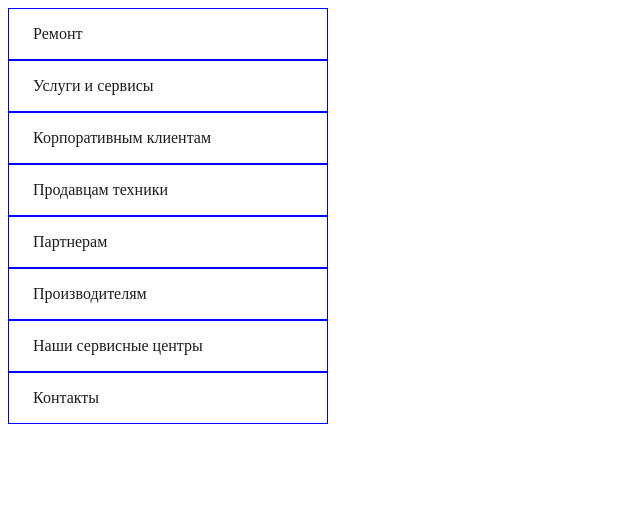
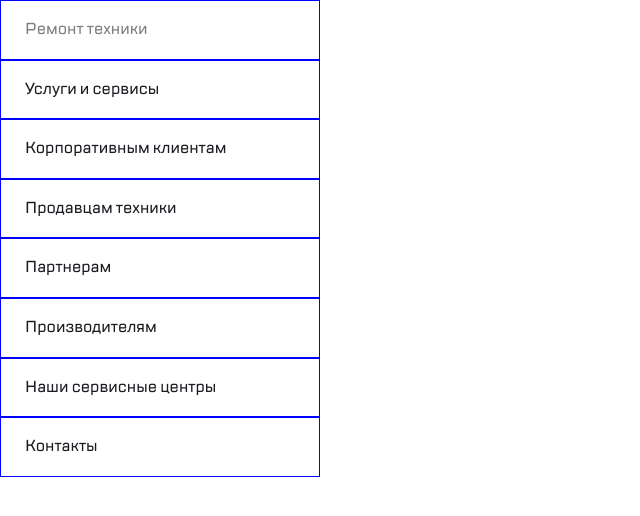
Before and after one commit to goldbearman/unit1.3.2, a website: page sidebar.html in a window 1280 px wide. Shown: the whole page, without its empty margins (0-640 px from the left). Drawn offline with nearby package versions, Linux system fonts and the light colour scheme; files that its build step writes are made by us from their sources.

Commit message:
sidebar / --active

```diff
--- /dev/null
+++ b/fonts.scss
@@ -0,0 +1,48 @@
+@import "vars";
+
+@font-face {
+  font-family: 'TTLakes';
+  src: url("fonts/TTLakes-Regular.woff") format('woff'),
+  url("fonts/TTLakes-Regular.ttf") format('ttf');
+  font-weight: 400;
+}
+
+@font-face {
+  font-family: 'TTLakes';
+  src: url("fonts/TTLakes-Medium.woff") format('woff'),
+  url("fonts/TTLakes-Medium.ttf") format('ttf');
+  font-weight: 500;
+}
+
+@font-face {
+  font-family: 'TTLakes';
+  src: url("fonts/TTLakes-Bold.woff") format('woff'),
+  url("fonts/TTLakes-Bold.ttf") format('ttf');
+  font-weight: 700;
+}
+
+html {
+  font-size: 16px;
+}
+
+body {
+  margin: 0;
+  font-family: 'TTLakes', sans-serif;
+  font-size: 1rem;
+  line-height: 1.6rem;
+  color: $text-all;
+}
+
+*,
+*:before,
+*:after {
+  box-sizing: border-box;
+}
+
+h1, h2, h3, h4, h5, h6 {
+  margin: 0;
+}
+
+p {
+  margin: 0;
+}
--- a/sidebar.html
+++ b/sidebar.html
@@ -9,8 +9,8 @@
 
 <div class="sidebar">
 	<ul class="sidebar-menu">
-		<li><a href="#">Ремонт</a></li>
-		<li><a class="sidebar-menu--active" href="#">Услуги и сервисы</a></li>
+		<li class="sidebar-menu--active"><a href="#">Ремонт техники</a></li>
+		<li><a href="#">Услуги и сервисы</a></li>
 		<li><a href="#">Корпоративным клиентам</a></li>
 		<li><a href="#">Продавцам техники</a></li>
 		<li><a href="#">Партнерам</a></li>
--- a/sidebarstyle.scss
+++ b/sidebarstyle.scss
@@ -1,4 +1,18 @@
 @import "vars";
+@import "fonts";
+
+html {
+  font-size: 16px;
+}
+
+body {
+  margin: 0;
+  font-family: 'TTLakes', sans-serif;
+  font-size: 1rem;
+  line-height: 1.6rem;
+  color: $text-all;
+  font-weight: 500;
+}
 
 .sidebar {
 
@@ -22,10 +36,10 @@
       color: $text-all;
     }
 
-    &--active{
+    &--active a {
       background: url("img/highlight-sidebar.svg") no-repeat 0 10px;
       color: $text;
+
     }
-
   }
 }
--- a/style.scss
+++ b/style.scss
@@ -1,51 +1,6 @@
 @import "vars";
+@import "fonts";
 
-@font-face {
-  font-family: 'TTLakes';
-  src: url("fonts/TTLakes-Regular.woff") format('woff'),
-  url("fonts/TTLakes-Regular.ttf") format('ttf');
-  font-weight: 400;
-}
-
-@font-face {
-  font-family: 'TTLakes';
-  src: url("fonts/TTLakes-Medium.woff") format('woff'),
-  url("fonts/TTLakes-Medium.ttf") format('ttf');
-  font-weight: 500;
-}
-
-@font-face {
-  font-family: 'TTLakes';
-  src: url("fonts/TTLakes-Bold.woff") format('woff'),
-  url("fonts/TTLakes-Bold.ttf") format('ttf');
-  font-weight: 700;
-}
-
-html {
-  font-size: 16px;
-}
-
-body {
-  margin: 0;
-  font-family: 'TTLakes', sans-serif;
-  font-size: 1rem;
-  line-height: 1.6rem;
-  color: $text-all;
-}
-
-*,
-*:before,
-*:after {
-  box-sizing: border-box;
-}
-
-h1, h2, h3, h4, h5, h6 {
-  margin: 0;
-}
-
-p {
-  margin: 0;
-}
 
 //-----------------container-----------------
 
--- a/vars.scss
+++ b/vars.scss
@@ -1,6 +1,6 @@
 $white:#FFFFFF;
 
-$text:#7E7E82;
+$text: #7E7E82;
 $text-all:#1B1C21;
 $text-hover:#FF3E79;
 
```
Also changed, not shown: 1 other file.
